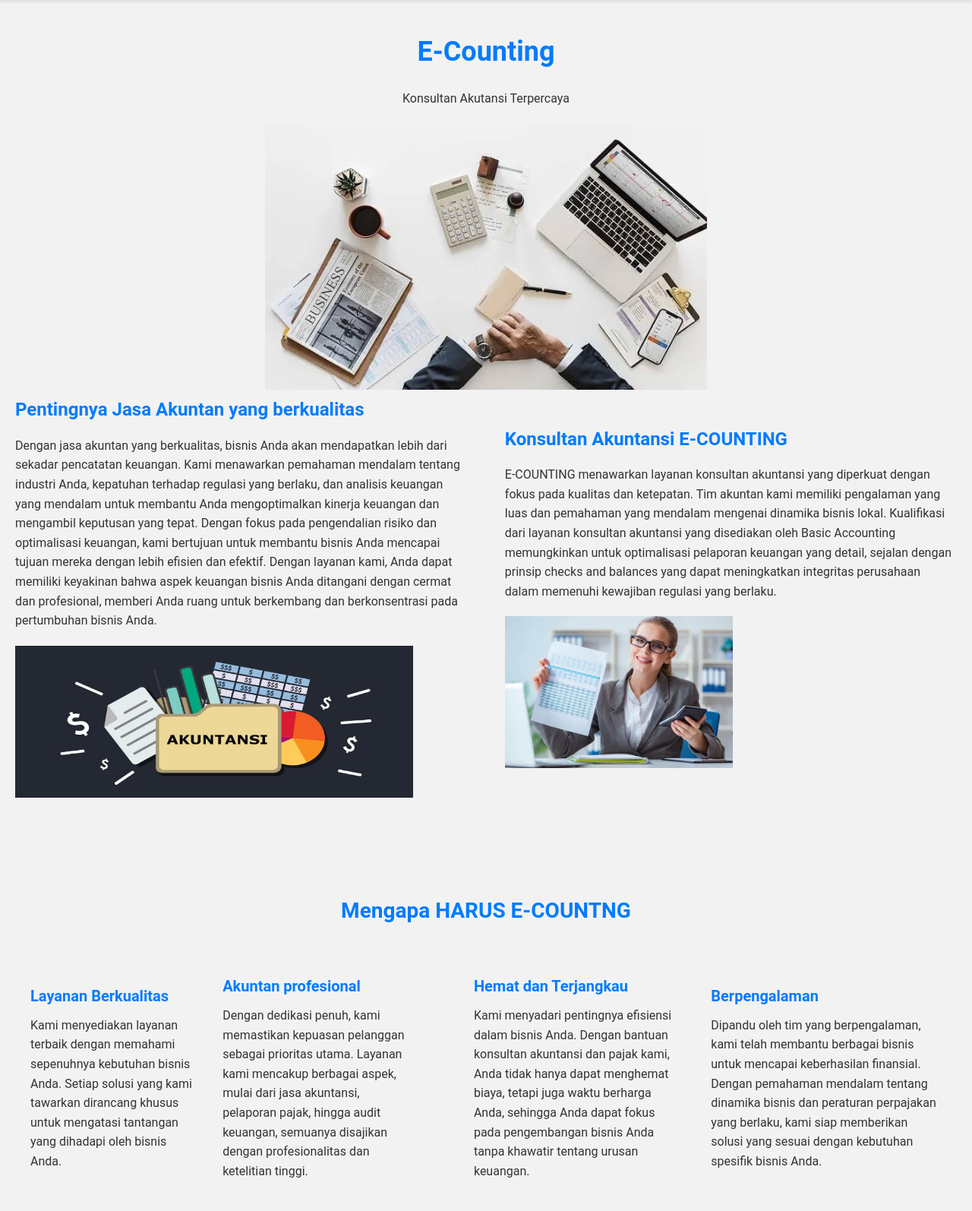
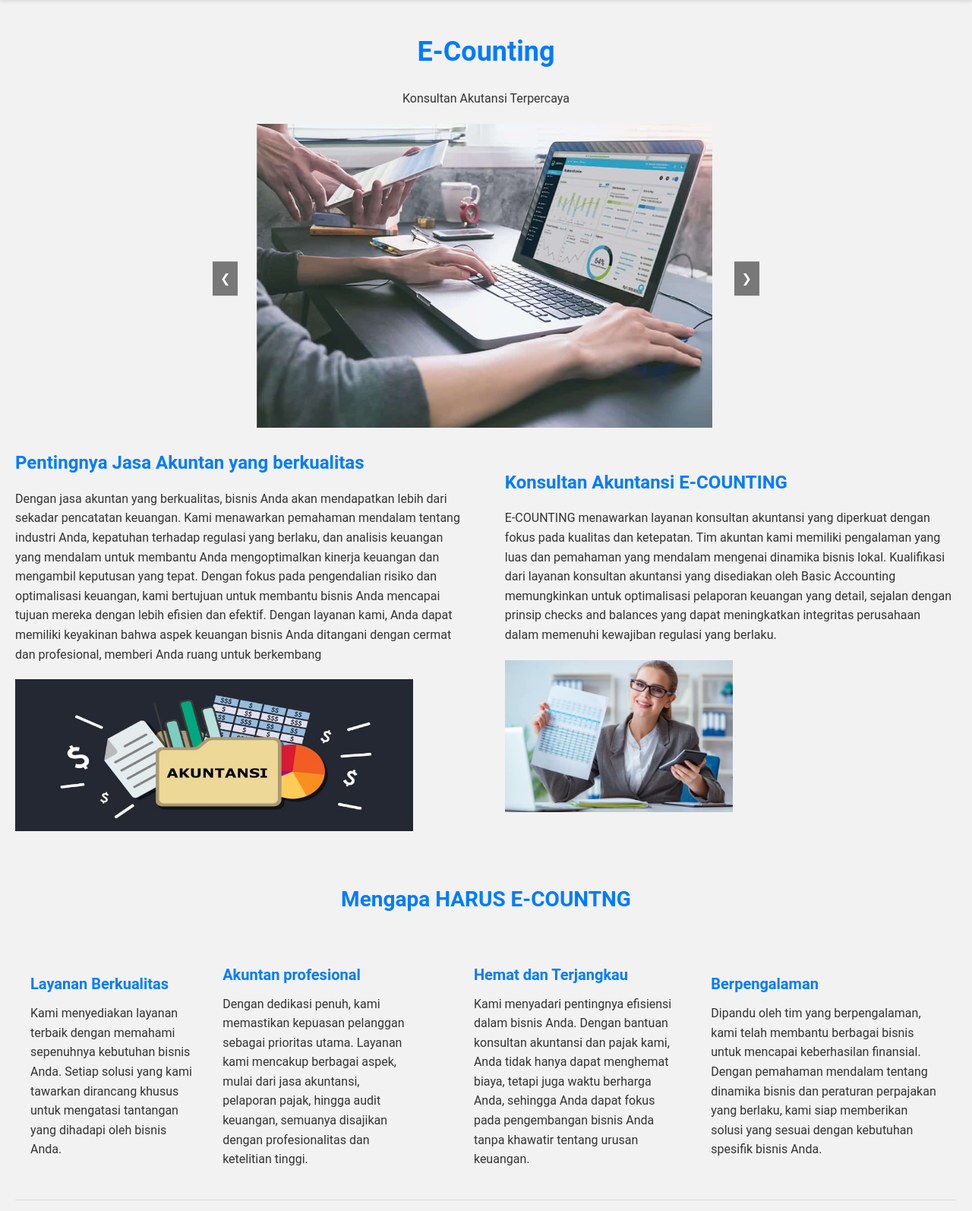
Before and after one commit to AlfredoMikha77/E-COUNTING, a PHP site: page / in a window 1280 px wide. Shown: the part 128-1722 px from the top of the page at 76% size. Run offline with PHP 8.4, Linux system fonts and the light colour scheme.

Commit message:
JavaScript1

```diff
--- a/css/index.css
+++ b/css/index.css
@@ -227,23 +227,46 @@
 
 /* CSS untuk Carousel */
 .carousel-container {
+  max-width: 620px;
+  margin: 20px auto;
+  display: flex;
+  justify-content: center;
+  align-items: center;
+  text-align: center;
   position: relative;
-    width: 100%;
-    overflow: hidden;
-    margin-top: 100px; /* Sesuaikan dengan kebutuhan */
 }
 
 .carousel-slide {
-    display: none;
+  position: relative;
 }
 
-  .carousel-slide img {
-    width: 100%;
-    height: 500px;
-    width: 500px;
-    margin-top: 100px;
+.slide {
+  position: relative;
+  display: block;
+  margin-right: 5px;
+  text-align: center;
 }
 
-  .active {
-    display: block;
+.slide-image {
+  width: 600px;
+  height: 400px;
 }
+
+.prev,
+.next {
+  position: absolute;
+  top: 50%;
+  transform: translateY(-50%);
+  padding: 10px;
+  color: white;
+  background-color: rgba(0, 0, 0, 0.5);
+  cursor: pointer;
+}
+
+.prev {
+  left: -50px;
+}
+
+.next {
+  right: -50px;
+}
--- a/index.html
+++ b/index.html
@@ -26,13 +26,54 @@
                 E-Counting
             </h1>
             <p>Konsultan Akutansi Terpercaya</p>
-            <img src="assets/home.jpg" alt="background" height="350">
+            <div class="carousel-container">
+                <div class="carousel-slide">
+                    <div class="slide">
+                        <img class="slide-image" src="assets/slide1.jpg" alt="Slide 1">
+                    </div>
+                    <div class="slide">
+                        <img class="slide-image" src="assets/slide2.jpeg" alt="Slide 2">
+                    </div>
+                    <div class="slide">
+                        <img class="slide-image" src="assets/slide3.jpeg" alt="Slide 3">
+                    </div>
+                </div>
+                    <a class="prev" onclick="plusSlides(-1)">&#10094;</a>
+                    <a class="next" onclick="plusSlides(1)">&#10095;</a>
+            </div>
+
+            <script>
+                var slideIndex = 1;
+
+                function showSlides(n) {
+                    var slides = document.getElementsByClassName("slide");
+
+                    if (n > slides.length) {
+                        slideIndex = 1;
+                    }
+                    if (n < 1) {
+                        slideIndex = slides.length;
+                    }
+
+                    for (var i = 0; i < slides.length; i++) {
+                        slides[i].style.display = "none";
+                    }
+
+                    slides[slideIndex - 1].style.display = "block";
+                }
+
+                function plusSlides(n) {
+                    showSlides(slideIndex += n);
+                }
+
+                showSlides(slideIndex);
+            </script>
         </center>
         <div class="single-page">
             <div class="site">
                 <h2>Pentingnya Jasa Akuntan yang berkualitas</h2>
                 <p>
-                    Dengan jasa akuntan yang berkualitas, bisnis Anda akan mendapatkan lebih dari sekadar pencatatan keuangan. Kami menawarkan pemahaman mendalam tentang industri Anda, kepatuhan terhadap regulasi yang berlaku, dan analisis keuangan yang mendalam untuk membantu Anda mengoptimalkan kinerja keuangan dan mengambil keputusan yang tepat. Dengan fokus pada pengendalian risiko dan optimalisasi keuangan, kami bertujuan untuk membantu bisnis Anda mencapai tujuan mereka dengan lebih efisien dan efektif. Dengan layanan kami, Anda dapat memiliki keyakinan bahwa aspek keuangan bisnis Anda ditangani dengan cermat dan profesional, memberi Anda ruang untuk berkembang dan berkonsentrasi pada pertumbuhan bisnis Anda.</p>
+                    Dengan jasa akuntan yang berkualitas, bisnis Anda akan mendapatkan lebih dari sekadar pencatatan keuangan. Kami menawarkan pemahaman mendalam tentang industri Anda, kepatuhan terhadap regulasi yang berlaku, dan analisis keuangan yang mendalam untuk membantu Anda mengoptimalkan kinerja keuangan dan mengambil keputusan yang tepat. Dengan fokus pada pengendalian risiko dan optimalisasi keuangan, kami bertujuan untuk membantu bisnis Anda mencapai tujuan mereka dengan lebih efisien dan efektif. Dengan layanan kami, Anda dapat memiliki keyakinan bahwa aspek keuangan bisnis Anda ditangani dengan cermat dan profesional, memberi Anda ruang untuk berkembang </p>
                 <img src="assets/akuntansi.jpg" alt="" height="200">
             </div>
             <div class="site">
@@ -41,20 +82,9 @@
                 <img src="assets/akuntan.webp" alt="" height="200">
             </div>
         </div>
-         <!-- Struktur Carousel -->
-    <div class="carousel-container">
-        <div class="carousel-slide">
-            <img src="assets/slide1.jpg" alt="Slide 1">
-        </div>
-        <div class="carousel-slide">
-            <img src="assets/slide2.jpeg" alt="Slide 2">
-        </div>
-        <div class="carousel-slide">
-            <img src="assets/slide3.jpeg" alt="Slide 3">
-        </div>
-        <!-- Tambahkan slide sesuai kebutuhan -->
+
     </div>
-    <!-- Akhir Struktur Carousel -->
+
         <div class="container">
             <h1>Mengapa HARUS E-COUNTNG</h1>
         </div>
@@ -101,16 +131,6 @@
         });
     </script>
 
-    <script>
-        var slides = document.querySelectorAll('.carousel-slide');
-        var currentSlide = 0;
-        var slideInterval = setInterval(nextSlide, 3000); // Ganti slide setiap 3 detik
 
-        function nextSlide() {
-            slides[currentSlide].classList.remove('active');
-            currentSlide = (currentSlide + 1) % slides.length;
-            slides[currentSlide].classList.add('active');
-        }
-    </script>
 </body>
 </html>
```
Lines whose indentation alone changed are shown as unchanged.
